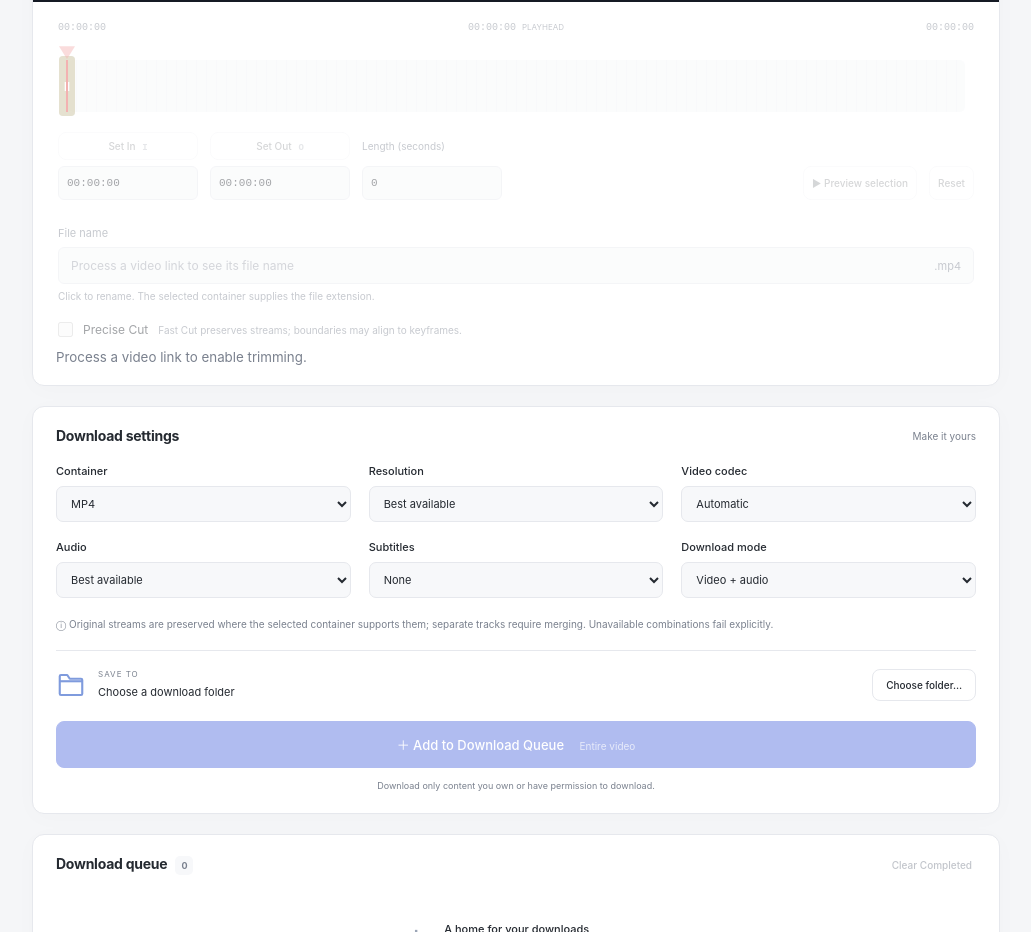
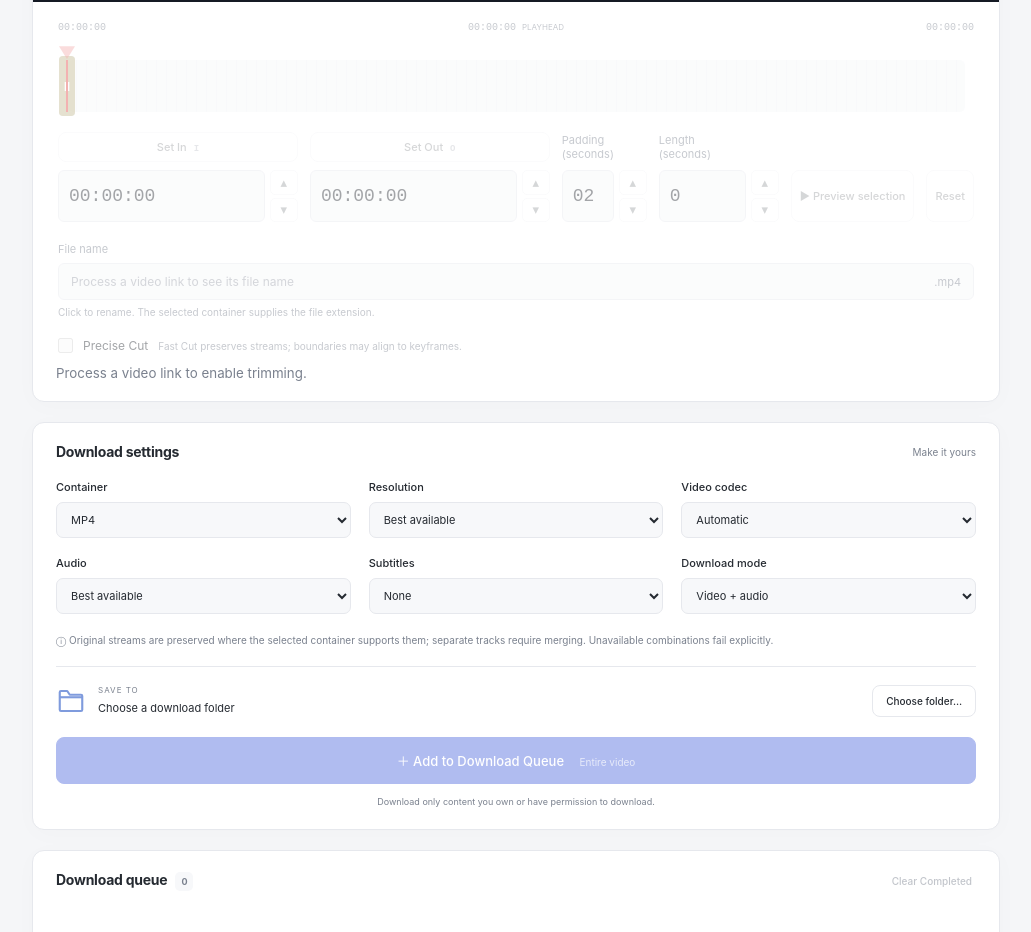
Before and after one commit to MolecularDust/TubeCutter, a React (Vite) app: page / in a window 1280 px wide. Shown: the part 1060-1992 px from the top of the page, without its empty margins (124-1155 px from the left). Built offline with nearby package versions, Linux system fonts and the light colour scheme.

Commit message:
Copy YouGlish timing layout with padding and second steppers

```diff
--- a/src/domain.ts
+++ b/src/domain.ts
@@ -160,3 +160,26 @@ export function acceptPlayerTime(
     now >= pending.expires
   );
 }
+
+export function paddedSection(
+  start: number,
+  end: number,
+  padding: number,
+  duration: number,
+): [number, number] {
+  const extra = Math.max(0, Math.min(99, Math.trunc(padding)));
+  return [Math.max(0, start - extra), Math.min(duration, end + extra)];
+}
+
+export function stepPaddedLength(
+  start: number,
+  end: number,
+  padding: number,
+  duration: number,
+  delta: number,
+): number {
+  const [, paddedEnd] = paddedSection(start, end, padding, duration);
+  if (delta > 0 && paddedEnd >= duration) return end;
+  const target = Math.min(duration, paddedEnd + delta);
+  return Math.min(duration, Math.max(start + 0.01, target - padding));
+}
--- a/src/main.tsx
+++ b/src/main.tsx
@@ -8,11 +8,12 @@ import {
   preciseTimestamp,
   parseTimestamp,
   validSection,
-  outFromLength,
   codecFamily,
   updateQueue,
   clearQueueRows,
   isTrimmed,
+  paddedSection,
+  stepPaddedLength,
   timelineTime,
   acceptPlayerTime,
   type SeekTarget,
@@ -42,7 +43,11 @@ function App() {
     [origin, setOrigin] = useState(""),
     [ready, setReady] = useState(false),
     [previewActive, setPreviewActive] = useState(false),
-    [lengthValid, setLengthValid] = useState(true),
+    [inValid, setInValid] = useState(true),
+    [outValid, setOutValid] = useState(true),
+    [resetVersion, setResetVersion] = useState(0),
+    [padding, setPadding] = useState(2),
+    [paddingEditing, setPaddingEditing] = useState(false),
     [start, setStart] = useState(0),
     [end, setEnd] = useState(0),
     [time, setTime] = useState(0),
@@ -63,6 +68,9 @@ function App() {
     previewing = useRef<false | "seeking" | "playing">(false),
     token = useRef(crypto.randomUUID()),
     timeline = useRef<HTMLDivElement>(null);
+  const duration = video?.duration ?? 0;
+  const timelineDuration = duration || 1;
+  const [clipStart, clipEnd] = paddedSection(start, end, padding, duration);
   const send = (action: string, value?: number) =>
     iframe.current?.contentWindow?.postMessage(
       { token: token.current, action, value },
@@ -138,11 +146,11 @@ function App() {
         setTime(value);
         if (
           previewing.current === "seeking" &&
-          value >= start - 0.25 &&
-          value < end
+          value >= clipStart - 0.25 &&
+          value < clipEnd
         )
           previewing.current = "playing";
-        if (previewing.current === "playing" && value >= end) {
+        if (previewing.current === "playing" && value >= clipEnd) {
           send("pause");
           previewing.current = false;
           setPreviewActive(false);
@@ -171,7 +179,7 @@ function App() {
     };
     window.addEventListener("message", handler);
     return () => window.removeEventListener("message", handler);
-  }, [origin, start, end]);
+  }, [origin, clipStart, clipEnd]);
   const setIn = () => setStart(Math.max(0, Math.min(time, end - 0.01)));
   const setOut = () =>
     setEnd(Math.min(video?.duration ?? end, Math.max(time, start + 0.01)));
@@ -219,6 +227,11 @@ function App() {
         setFileNameEdited(false);
         setStart(0);
         setEnd(v.duration);
+        setPadding(2);
+        setPaddingEditing(false);
+        setInValid(true);
+        setOutValid(true);
+        setResetVersion((n) => n + 1);
         setTime(0);
         setResolution("");
         setCodec("auto");
@@ -243,11 +256,9 @@ function App() {
     codec === "hevc" ||
     codec === "av1" ||
     codec === "auto";
-  const duration = video?.duration ?? 0;
-  const timelineDuration = duration || 1;
-  const section = !!video && isTrimmed(start, end, video.duration);
+  const section = !!video && isTrimmed(clipStart, clipEnd, video.duration);
   const selectionValid =
-    !!video && lengthValid && validSection(start, end, video.duration);
+    !!video && inValid && outValid && validSection(start, end, video.duration);
   const enqueue = () =>
     act(async () => {
       if (!video || !selectionValid)
@@ -264,7 +275,7 @@ function App() {
           audio,
           mode,
           subtitle,
-          section: section ? [start, end] : null,
+          section: section ? [clipStart, clipEnd] : null,
           precise: section && precise,
           duration: video.duration,
         },
@@ -445,8 +456,8 @@ function App() {
                 <div
                   className="selection"
                   style={{
-                    left: `${(start / timelineDuration) * 100}%`,
-                    width: `${((end - start) / timelineDuration) * 100}%`,
+                    left: `${(clipStart / timelineDuration) * 100}%`,
+                    width: `${((clipEnd - clipStart) / timelineDuration) * 100}%`,
                   }}
                 />
                 <div
@@ -528,6 +539,9 @@ function App() {
                     Set In <kbd>I</kbd>
                   </button>
                   <TimeInput
+                    key={`in-${resetVersion}`}
+                    label="In"
+                    onValidity={setInValid}
                     value={start}
                     onChange={(n) => {
                       if (!validSection(n, end, duration))
@@ -541,6 +555,9 @@ function App() {
                     Set Out <kbd>O</kbd>
                   </button>
                   <TimeInput
+                    key={`out-${resetVersion}`}
+                    label="Out"
+                    onValidity={setOutValid}
                     value={end}
                     onChange={(n) => {
                       if (!validSection(start, n, duration))
@@ -549,14 +566,74 @@ function App() {
                     }}
                   />
                 </div>
-                <LengthInput
-                  value={Math.round((end - start) * 1000) / 1000}
-                  onValidity={setLengthValid}
-                  onChange={(length) =>
-                    setEnd(outFromLength(start, length, duration))
+                <div className="time-input length-input padding-input">
+                  <label className="length-label" htmlFor="padding">
+                    Padding
+                    <br />
+                    (seconds)
+                  </label>
+                  <div className="number-stepper">
+                    <input
+                      id="padding"
+                      aria-label="Padding in seconds"
+                      inputMode="numeric"
+                      maxLength={2}
+                      value={
+                        paddingEditing
+                          ? String(padding)
+                          : String(padding).padStart(2, "0")
+                      }
+                      onFocus={(e) => {
+                        setPaddingEditing(true);
+                        e.target.select();
+                      }}
+                      onBlur={() => setPaddingEditing(false)}
+                      onChange={(e) => {
+                        if (/^\d{0,2}$/.test(e.target.value))
+                          setPadding(Number(e.target.value));
+                      }}
+                    />
+                    <StepperButtons
+                      label="Padding"
+                      onStep={(delta) =>
+                        setPadding(Math.max(0, Math.min(99, padding + delta)))
                       }
                     />
+                  </div>
+                </div>
+                <div className="time-input length-input calculated-length">
+                  <span className="length-label">
+                    Length
+                    <br />
+                    (seconds)
+                  </span>
+                  <div className="number-stepper">
+                    <input
+                      aria-label="Length in seconds"
+                      readOnly
+                      value={Math.round((clipEnd - clipStart) * 1000) / 1000}
+                    />
+                    <StepperButtons
+                      label="Length"
+                      onStep={(delta) => {
+                        setEnd(
+                          stepPaddedLength(
+                            start,
+                            end,
+                            padding,
+                            duration,
+                            delta,
+                          ),
+                        );
+                        setResetVersion((n) => n + 1);
+                        setInValid(true);
+                        setOutValid(true);
+                      }}
+                    />
+                  </div>
+                </div>
                 <button
+                  className="preview-button"
                   disabled={!ready || (!previewActive && !selectionValid)}
                   onClick={() => {
                     if (previewing.current) {
@@ -564,11 +641,11 @@ function App() {
                       return;
                     }
                     seekTarget.current = {
-                      position: start,
+                      position: clipStart,
                       expires: performance.now() + 3000,
                     };
-                    setTime(start);
-                    send("seek", start);
+                    setTime(clipStart);
+                    send("seek", clipStart);
                     previewing.current = "seeking";
                     setPreviewActive(true);
                     send("play");
@@ -577,9 +654,15 @@ function App() {
                   {previewActive ? "■ Stop" : "▶ Preview selection"}
                 </button>
                 <button
+                  className="reset-button"
+                  type="button"
                   onClick={() => {
                     setStart(0);
                     setEnd(duration);
+                    setPadding(2);
+                    setInValid(true);
+                    setOutValid(true);
+                    setResetVersion((n) => n + 1);
                     if (!video || busy) return;
                     if (previewing.current) stopPreview();
                     setPreviewActive(false);
@@ -588,6 +671,13 @@ function App() {
                   Reset
                 </button>
               </div>
+              {video && padding > 0 && (
+                <small className="padding-summary">
+                  With padding: {preciseTimestamp(clipStart)} –{" "}
+                  {preciseTimestamp(clipEnd)}. Padding stops at the video
+                  boundaries.
+                </small>
+              )}
               <label
                 className={`download-filename${fileNameEditing || fileNameEdited ? " is-editing" : ""}`}
               >
@@ -967,83 +1057,92 @@ function Field({
     </label>
   );
 }
-function LengthInput({
+function StepperButtons({
+  label,
+  onStep,
+}: {
+  label: string;
+  onStep: (delta: number) => void;
+}) {
+  return (
+    <span className="stepper-buttons">
+      <button
+        type="button"
+        aria-label={`Increase ${label} by one second`}
+        onMouseDown={(e) => e.preventDefault()}
+        onClick={() => onStep(1)}
+      >
+        ▴
+      </button>
+      <button
+        type="button"
+        aria-label={`Decrease ${label} by one second`}
+        onMouseDown={(e) => e.preventDefault()}
+        onClick={() => onStep(-1)}
+      >
+        ▾
+      </button>
+    </span>
+  );
+}
+function TimeInput({
   value,
   onChange,
   onValidity,
+  label,
 }: {
   value: number;
   onChange: (n: number) => void;
   onValidity: (valid: boolean) => void;
+  label: string;
 }) {
-  const [text, setText] = useState(String(value));
-  const [invalid, setInvalid] = useState("");
+  const [text, setText] = useState(preciseTimestamp(value)),
+    [invalid, setInvalid] = useState("");
   useEffect(() => {
-    setText(String(value));
+    setText(preciseTimestamp(value));
     setInvalid("");
     onValidity(true);
   }, [value, onValidity]);
-  return (
-    <label className="time-input length-input">
-      <span>Length (seconds)</span>
-      <input
-        aria-label="Length in seconds"
-        type="number"
-        min="0.001"
-        step="0.001"
-        value={text}
-        aria-invalid={!!invalid}
-        onChange={(e) => {
-          setText(e.target.value);
+  const commit = () => {
     try {
-            if (!e.target.value.trim()) throw Error("Enter a length.");
-            onChange(Number(e.target.value));
+      onChange(parseTimestamp(text));
       setInvalid("");
       onValidity(true);
     } catch (e) {
       setInvalid(String(e));
       onValidity(false);
     }
-        }}
-      />
-      {invalid && <small role="alert">{invalid}</small>}
-    </label>
-  );
+  };
+  const step = (delta: number) => {
+    try {
+      onChange(Math.round((value + delta) * 1000) / 1000);
+      setInvalid("");
+      onValidity(true);
+    } catch (e) {
+      setInvalid(String(e));
+      onValidity(false);
     }
-function TimeInput({
-  value,
-  onChange,
-}: {
-  value: number;
-  onChange: (n: number) => void;
-}) {
-  const [text, setText] = useState(timestamp(value)),
-    [invalid, setInvalid] = useState("");
-  useEffect(() => {
-    setText(preciseTimestamp(value));
-    setInvalid("");
-  }, [value]);
+  };
   return (
-    <label className="time-input">
+    <div className="time-input">
+      <div className="number-stepper">
         <input
-        aria-label="Timestamp"
+          aria-label={`${label} timestamp`}
           value={text}
           aria-invalid={!!invalid}
-        onChange={(e) => setText(e.target.value)}
-        onBlur={() => {
-          try {
-            onChange(parseTimestamp(text));
-            setInvalid("");
-          } catch (e) {
-            setInvalid(String(e));
-          }
+          onChange={(e) => {
+            setText(e.target.value);
+            onValidity(false);
           }}
+          onBlur={commit}
           onKeyDown={(e) => {
             if (e.key === "Enter") e.currentTarget.blur();
           }}
         />
+        <StepperButtons label={label} onStep={step} />
+      </div>
       {invalid && <small role="alert">{invalid}</small>}
-    </label>
+    </div>
   );
 }
 createRoot(document.getElementById("root")!).render(
--- a/src/style.css
+++ b/src/style.css
@@ -386,71 +386,121 @@ input::placeholder {
 }
 
 .trim-controls {
+  border: 0;
+  padding: 0;
+  min-width: 0;
   display: grid;
   grid-template-columns:
-    repeat(3, minmax(110px, 140px)) minmax(0, 1fr)
+    minmax(185px, 1fr) minmax(185px, 1fr) 85px 120px
     auto auto;
-  grid-template-rows: 28px 34px auto;
-  column-gap: 12px;
-  row-gap: 6px;
-  align-items: stretch;
-  margin-bottom: 20px;
+  gap: 10px 12px;
+  align-items: start;
+  margin: 0 0 20px;
 }
 .point {
-  display: contents;
+  display: grid;
+  grid-template-rows: 30px auto;
+  gap: 8px;
+  min-width: 0;
+  grid-row: 1 / 3;
+}
+.point:nth-child(1) {
+  grid-column: 1;
+}
+.point:nth-child(2) {
+  grid-column: 2;
 }
 .point > button {
-  grid-row: 1;
+  font-size: 11px;
+  padding: 5px 8px;
+  height: 30px;
 }
-.point > .time-input {
-  grid-row: 2 / 4;
+.time-input {
+  min-width: 0;
 }
-.point:nth-child(1) > * {
-  grid-column: 1;
-}
-.point:nth-child(2) > * {
-  grid-column: 2;
-}
-.trim-controls .time-input input {
-  width: 100%;
-  min-width: 0;
-  height: 34px;
-  box-sizing: border-box;
-}
-.trim-controls > button {
-  grid-row: 2;
-  white-space: nowrap;
-}
-.trim-controls > button:nth-last-child(2) {
-  grid-column: 5;
-}
-.trim-controls > button:last-child {
-  grid-column: 6;
-}
-.point button {
-  padding: 6px 8px;
-  font-size: 10px;
+.number-stepper {
+  display: grid;
+  grid-template-columns: minmax(0, 1fr) 28px;
+  gap: 5px;
+  height: 52px;
+  align-items: stretch;
 }
 .time-input input {
   background: var(--input);
   border: 1px solid var(--line);
   border-radius: 6px;
-  width: 112px;
+  min-width: 0;
+  width: 100%;
+  box-sizing: border-box;
+  height: 52px;
+  padding: 10px;
   font:
-    11px ui-monospace,
+    18px ui-monospace,
     monospace;
   color: inherit;
-  padding: 8px;
+}
+.stepper-buttons {
+  display: grid;
+  grid-template-rows: 1fr 1fr;
+  gap: 3px;
+  height: 52px;
+}
+.stepper-buttons button {
+  display: flex;
+  align-items: center;
+  justify-content: center;
+  min-height: 0;
+  height: auto;
+  padding: 0;
+  margin: 0;
+  border-radius: 5px;
+  font-size: 13px;
+  line-height: 1;
 }
 .time-input small {
   display: block;
   color: #d55;
-  font-size: 9px;
-  max-width: 112px;
+  font-size: 10px;
+  margin-top: 6px;
+  line-height: 1.4;
 }
 .time-input input[aria-invalid="true"] {
   border-color: #c55;
 }
+.trim-controls > .preview-button,
+.trim-controls > .reset-button {
+  grid-row: 2;
+  align-self: start;
+  height: 52px;
+  white-space: nowrap;
+  margin: 0;
+  font-size: 11px;
+  padding: 8px;
+}
+.trim-controls > .preview-button {
+  grid-column: 5;
+}
+.trim-controls > .reset-button {
+  grid-column: 6;
+}
+.length-input {
+  grid-column: 3;
+  grid-row: 1 / 3;
+  display: grid;
+  grid-template-rows: 30px auto;
+  gap: 8px;
+  min-width: 0;
+}
+.length-input > .length-label {
+  align-self: center;
+  color: var(--muted);
+  font-size: 11px;
+}
+.length-input > small {
+  grid-row: 3;
+  margin-top: 0;
+}
+
 .selection-duration {
   margin-right: auto;
 }
@@ -787,29 +837,6 @@ fieldset.trim-details:disabled {
 .app-icon {
   object-fit: cover;
 }
-.length-input {
-  display: contents;
-}
-.length-input > * {
-  grid-column: 3;
-}
-.length-input > span {
-  grid-row: 1;
-  align-self: center;
-}
-.length-input > input {
-  grid-row: 2;
-}
-.length-input > small {
-  grid-row: 3;
-}
-.length-input > span {
-  display: block;
-  font-size: 10px;
-  margin-bottom: 0;
-  color: var(--muted);
-}
-
 .analyze-button {
   display: inline-flex;
   align-items: center;
@@ -896,3 +923,29 @@ div.check {
 div.check input {
   cursor: pointer;
 }
+
+.padding-input {
+  grid-column: 3;
+}
+.calculated-length {
+  grid-column: 4;
+}
+.padding-summary {
+  display: block;
+  margin: 0 0 20px;
+  font-size: 14px;
+  line-height: 1.5;
+}
+@media (max-width: 780px) {
+  .trim-controls {
+    grid-template-columns: minmax(185px, 1fr) minmax(185px, 1fr) 85px 100px;
+  }
+  .trim-controls > .preview-button {
+    grid-column: 2 / 4;
+    grid-row: 3;
+  }
+  .trim-controls > .reset-button {
+    grid-column: 4;
+    grid-row: 3;
+  }
+}
```
Also changed, not shown: 4 other files (tests, documents, lock files or other folders). Lines whose indentation alone changed are shown as unchanged.
